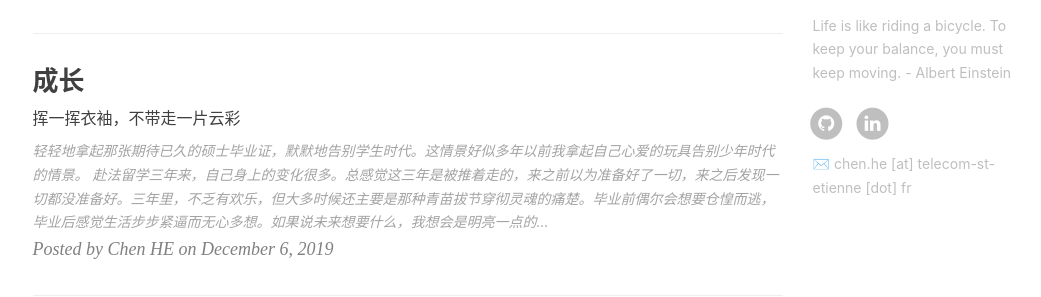
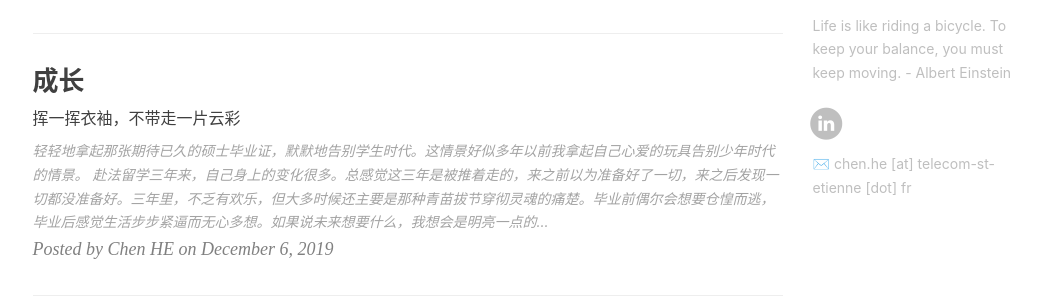
Before and after one commit to he-chen-95/he-chen-95.github.io, a Jekyll site: the page built from index.html, in a window 1280 px wide. Shown: the part 827-1124 px from the top of the page, without its empty margins (135-1176 px from the left). Built offline with Jekyll 4.4.1, drawn with Linux system fonts in a browser that asks for light colours; nearby versions of some CDN libraries; the list of posts is cut into pages by our own code; comment, search, counter and statistics services are not loaded.

Commit message:
Update _config.yml

```diff
--- a/_config.yml
+++ b/_config.yml
@@ -18,10 +18,10 @@
 RSS: false
 # weibo_username:     he-chen
 # zhihu_username:     he-chen
-github_username:    he-chen-95
-# facebook_username:  He Chen
-# jianshu_username:   e71990ada2fd
-# twitter_username:   chen-he
+# github_username:    he-chen
+# facebook_username:  he-Chen
+# jianshu_username:   he-Chen
+# twitter_username:   he-Chen
 linkedin_username: chenhe95
 
 # Build settings
@@ -72,7 +72,7 @@
 
 # Featured Tags
 featured-tags: true                     # 是否使用首页标签
-featured-condition-size: 1              # 相同标签数量大于这个数，才会出现在首页
+featured-condition-size: 3              # 相同标签数量大于这个数，才会出现在首页
 
 # Progressive Web Apps
 chrome-tab-theme-color: "#000000"
@@ -81,11 +81,11 @@
 # Friends
 # friends: [
 #     {
-#        title: "WY",
-#        href: "http://zhengwuyang.com"
+#        title: "XT",
+#        href: "http://zhangyulin.com"
 #     },{
 #        title: "简书·BY",
-#        href: "http://www.jianshu.com/u/e71990ada2fd"
+#        href: "http://www.jianshu.com/u/zhangyulin"
 #     },{
 #        title: "Apple",
 #        href: "https://apple.com"
```
